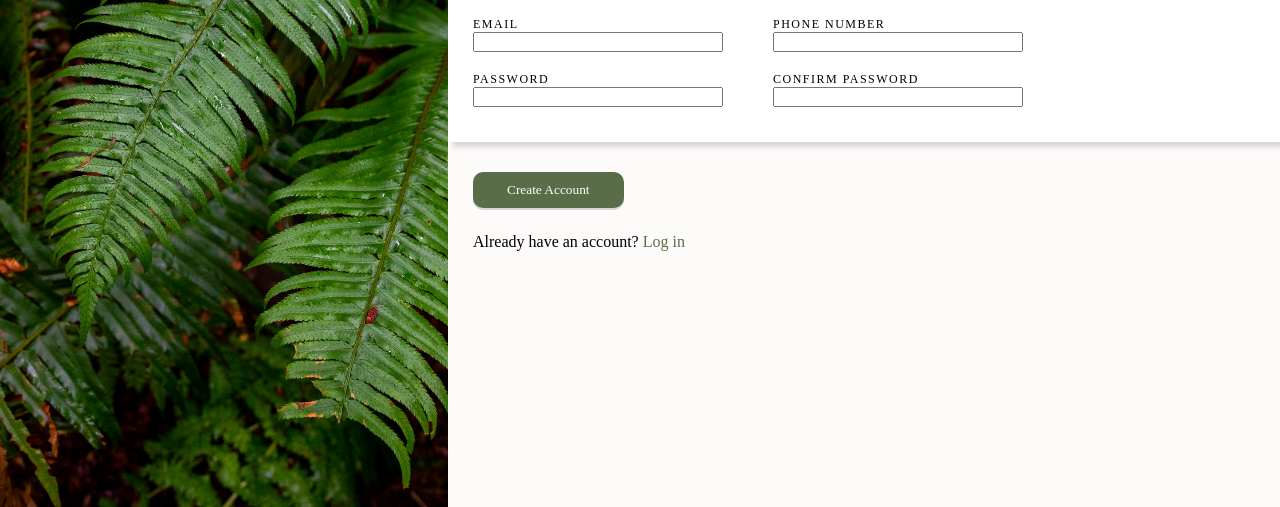
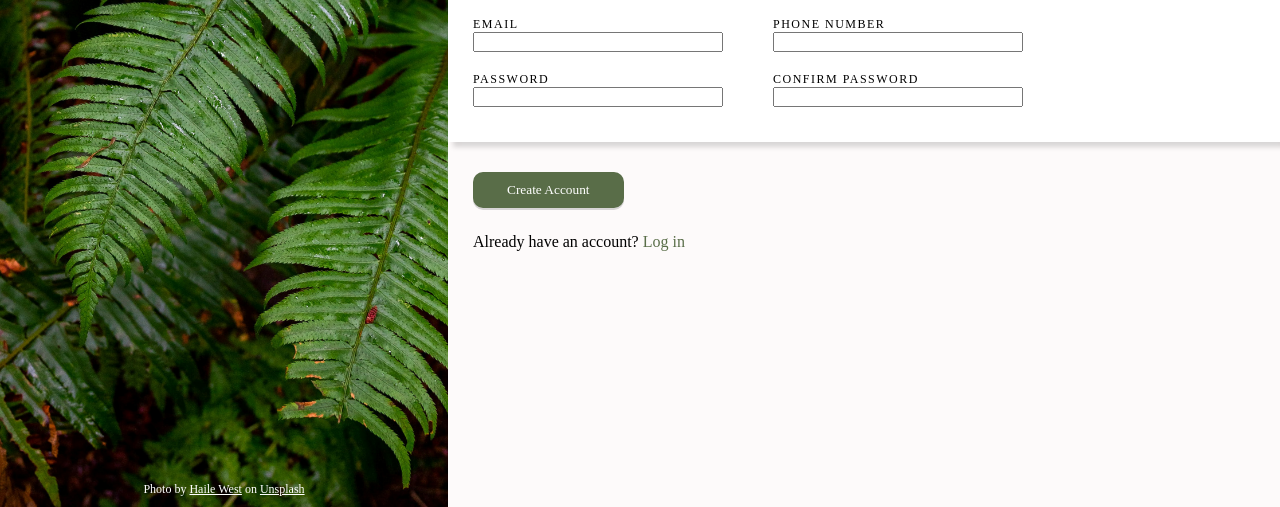
Before and after one commit to AltayHodo/odin-sign-up-form-new, a plain HTML site: page index.html in a window 1280 px wide. Shown: the part 293-800 px from the top of the page. Drawn offline with Linux system fonts and the light colour scheme.

Commit message:
Add image credit

```diff
--- a/index.html
+++ b/index.html
@@ -15,6 +15,9 @@
       <div class="overlay">
         <img src="./assets/odin-lined.png" alt="odin logo" class="odin-logo">
         <span class="odin-text">Odin</span>
+      </div>
+      <div class="credit">
+        Photo by <span class="underline">Haile West</span> on <span class="underline">Unsplash</span>
       </div>
     </div>
     <div class="right">
--- a/styles.css
+++ b/styles.css
@@ -39,6 +39,20 @@ body {
   left: 0;
   right: 0;
   top: 20%;
+}
+
+.credit{
+  position: absolute;
+  bottom: 10px;
+  color: white;
+  font-size: 12px;
+  width: 100%;
+  text-align: center;
+}
+
+.underline{
+  text-decoration: underline;
+  cursor: pointer;
 }
 
 .odin-logo {
```
